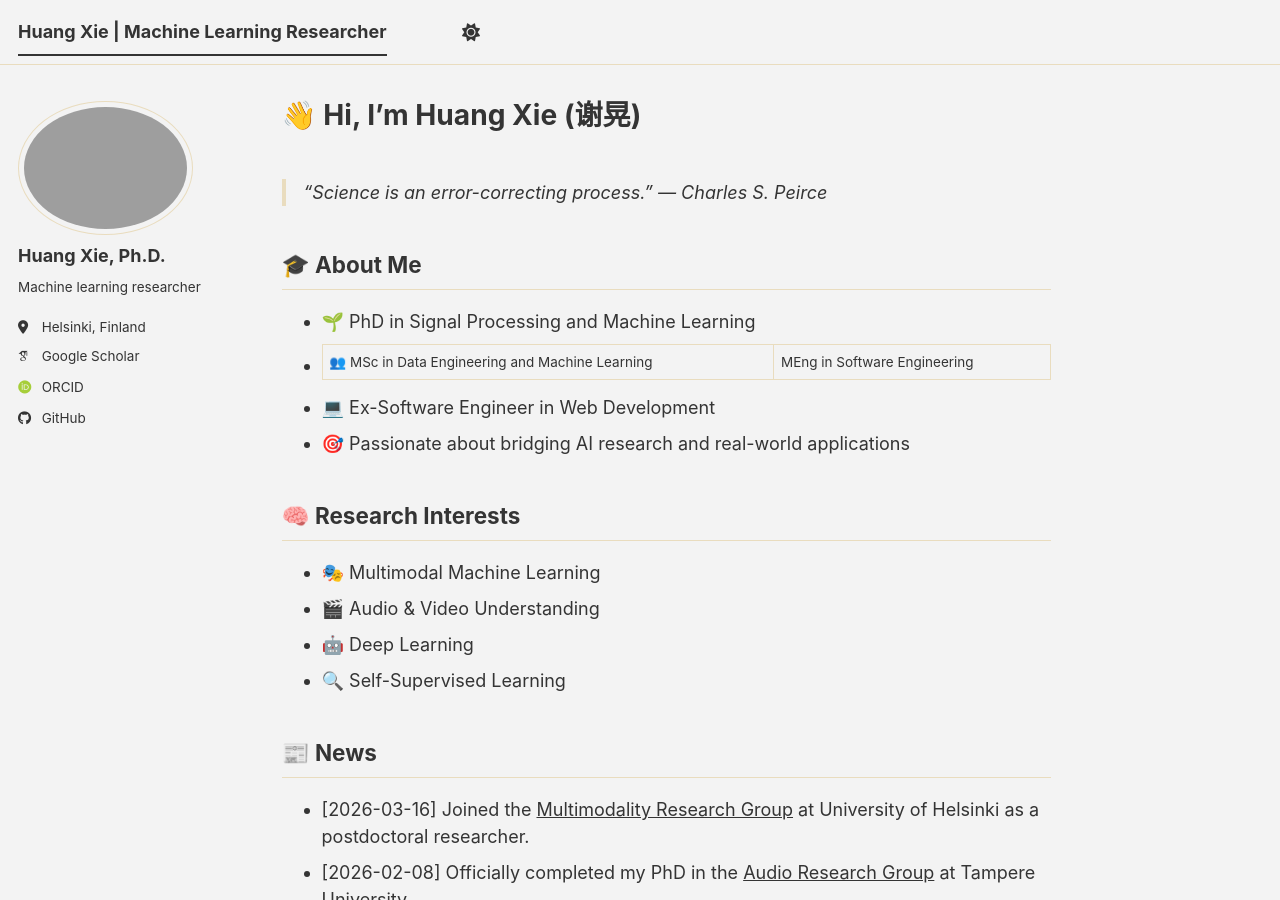
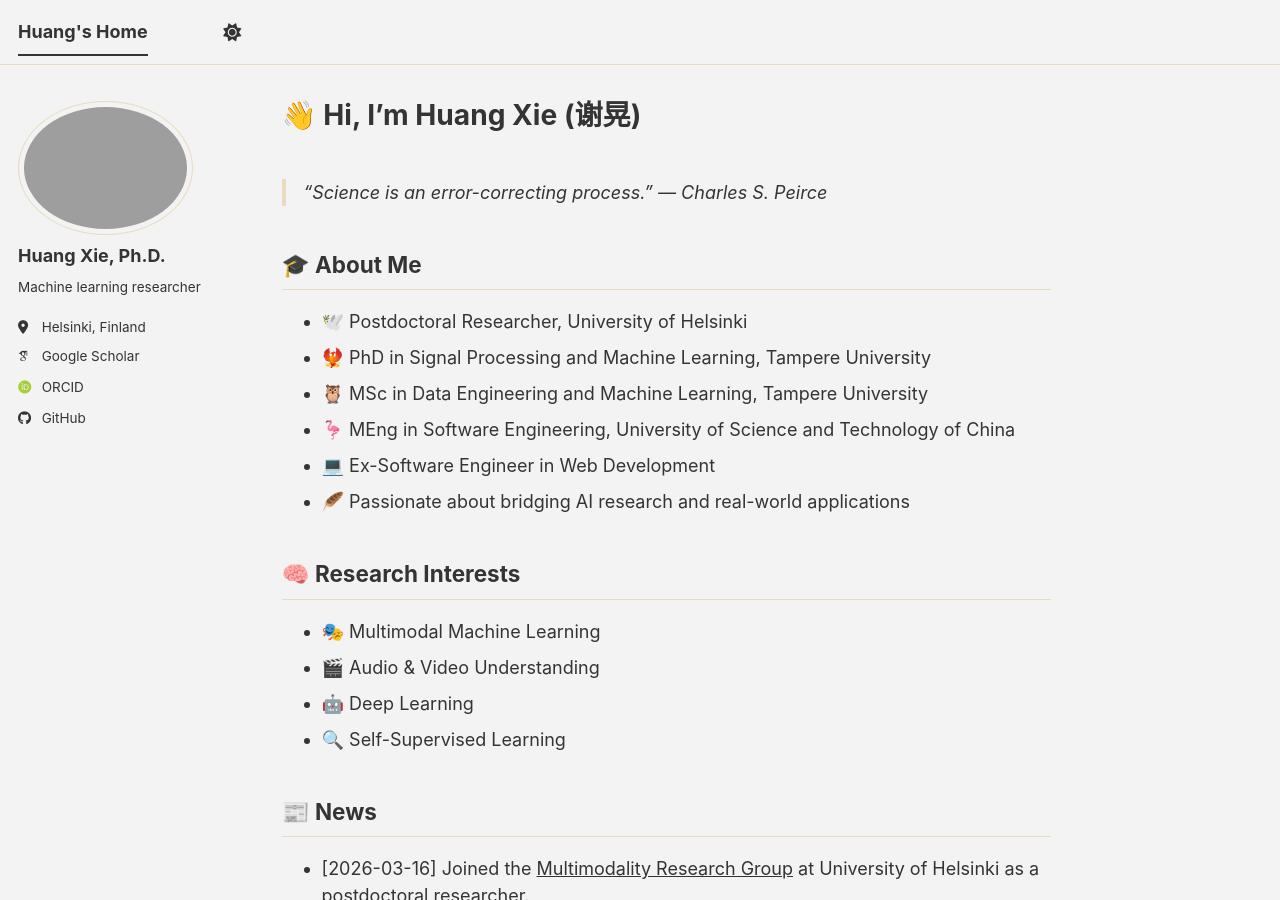
Before and after one commit to xieh97/xieh97.github.io, a Jekyll site: the page built from _pages/about.md, in a window 1280 px wide and 900 px high. Built offline with Jekyll 4.4.1, drawn with Linux system fonts in a browser that asks for light colours; some web fonts are replaced; a script bundle is joined from its source files by our own code; library files that are not in the unit come from our copies.

Commit message:
更新动态

```diff
--- a/_config.yml
+++ b/_config.yml
@@ -9,10 +9,10 @@
 # Basic Site Settings
 locale                   : "en-US"
 site_theme               : "dirt"  # The available themes options are "default", "air", "sunrise", "mint", "dirt" and "contrast"
-title                    : "Huang Xie | Machine Learning Researcher"
+title                    : "Huang's Home"
 title_separator          : "-"
 name                     : &name "Huang Xie"
-description              : &description "Postdoctoral Fellow at University of Helsinki"  # Update this with a general description of your site, this is the default if not overridden by a page
+description              : &description "Postdoctoral Researcher at University of Helsinki"  # Update this with a general description of your site, this is the default if not overridden by a page
 url                      : https://xieh97.github.io  # The base hostname & protocol for your site e.g. "https://[your GitHub username].github.io",
                                                      # or if you already have some other page hosted on Github then use "https://[your GitHub username].github.io/[Your Repo Name]"
 baseurl                  : ""  # the subpath of your site, e.g. "/blog"
--- a/_pages/about.md
+++ b/_pages/about.md
@@ -12,10 +12,12 @@ redirect_from:
 
 🎓 About Me
 --------
-- 🌱 PhD in Signal Processing and Machine Learning
-- 👥 MSc in Data Engineering and Machine Learning | MEng in Software Engineering
+- 🕊️ Postdoctoral Researcher, University of Helsinki
+- 🐦‍🔥 PhD in Signal Processing and Machine Learning, Tampere University
+- 🦉 MSc in Data Engineering and Machine Learning, Tampere University
+- 🦩 MEng in Software Engineering, University of Science and Technology of China
 - 💻 Ex-Software Engineer in Web Development
-- 🎯 Passionate about bridging AI research and real-world applications
+- 🪶 Passionate about bridging AI research and real-world applications
 
 🧠 Research Interests
 --------
```
